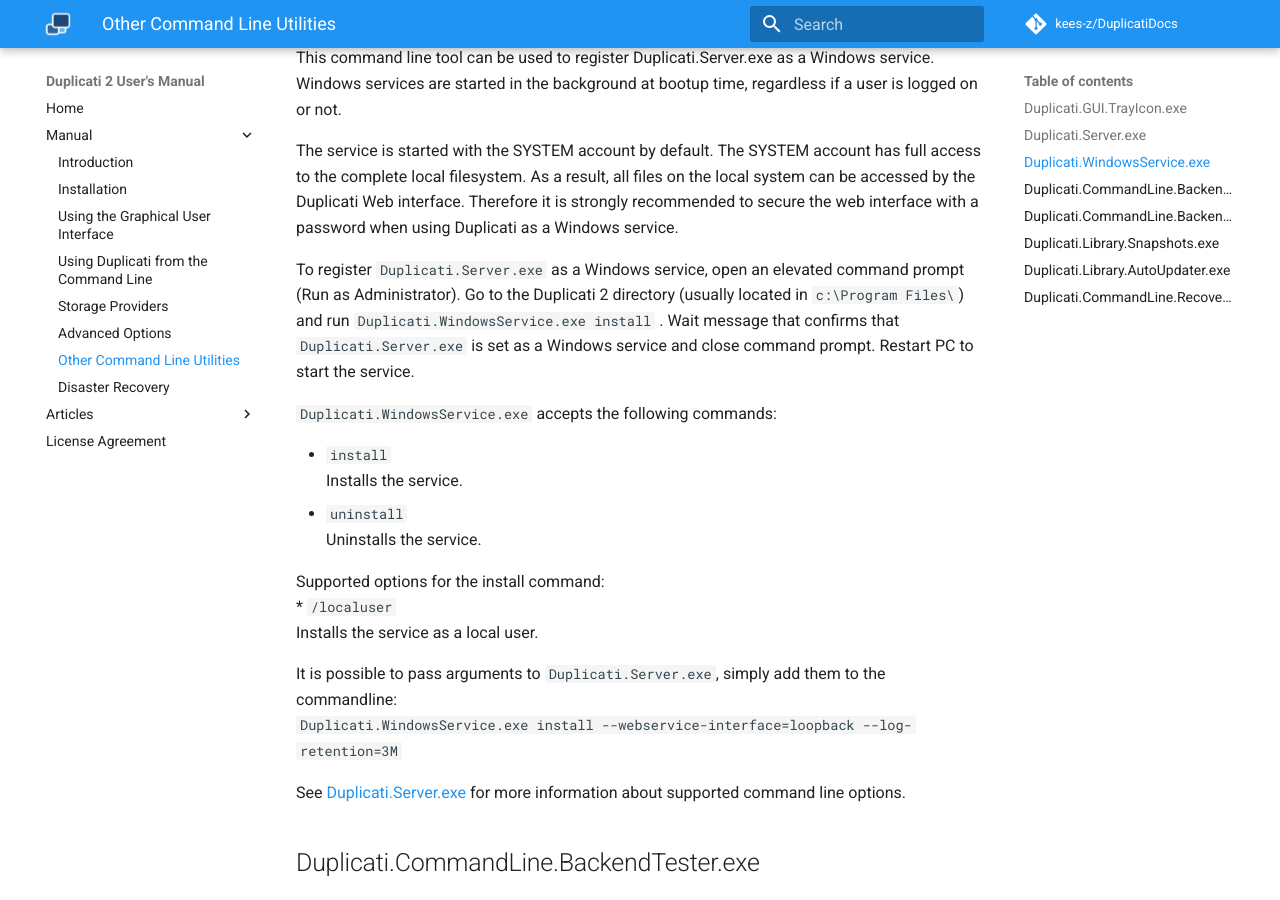
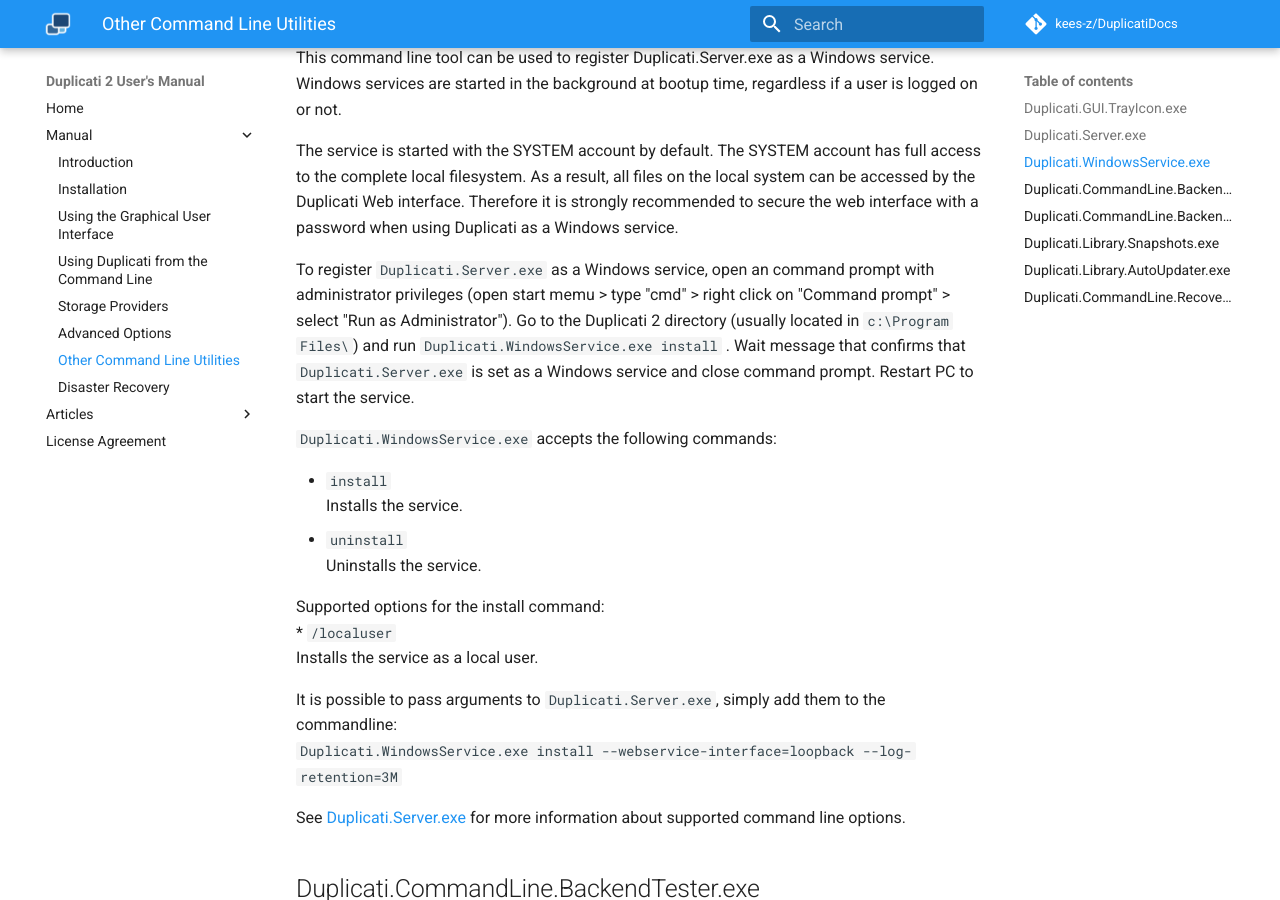
Before and after one commit to kees-z/DuplicatiDocs, an MkDocs documentation site: the page built from docs/07-other-command-line-utilities.md, in a window 1280 px wide and 900 px high, scrolled down 3213 px. Built offline with MkDocs 1.6.1 and Material for MkDocs 9.7.7, drawn with Linux system fonts in a browser that asks for light colours; comment, search, counter and statistics services are not loaded; old or Windows-style settings are respelled for this version of MkDocs.

Commit message:
Details added about how to get elevated cmd

```diff
--- a/docs/07-other-command-line-utilities.md
+++ b/docs/07-other-command-line-utilities.md
@@ -91,7 +91,7 @@ This command line tool can be used to register Duplicati.Server.exe as a Windows
 
 The service is started with the SYSTEM account by default. The SYSTEM account has full access to the complete local filesystem. As a result, all files on the local system can be accessed by the Duplicati Web interface. Therefore it is strongly recommended to secure the web interface with a password when using Duplicati as a Windows service.
 
-To register `Duplicati.Server.exe` as a Windows service, open an elevated command prompt (Run as Administrator). Go to the Duplicati 2 directory (usually located in `c:\Program Files\`) and run `Duplicati.WindowsService.exe install` . Wait message that confirms that `Duplicati.Server.exe` is set as a Windows service and close command prompt. Restart PC to start the service.
+To register `Duplicati.Server.exe` as a Windows service, open an command prompt with administrator privileges (open start memu > type "cmd" > right click on "Command prompt" > select  "Run as Administrator"). Go to the Duplicati 2 directory (usually located in `c:\Program Files\`) and run `Duplicati.WindowsService.exe install` . Wait message that confirms that `Duplicati.Server.exe` is set as a Windows service and close command prompt. Restart PC to start the service.
 
 `Duplicati.WindowsService.exe` accepts the following commands:
 
```
